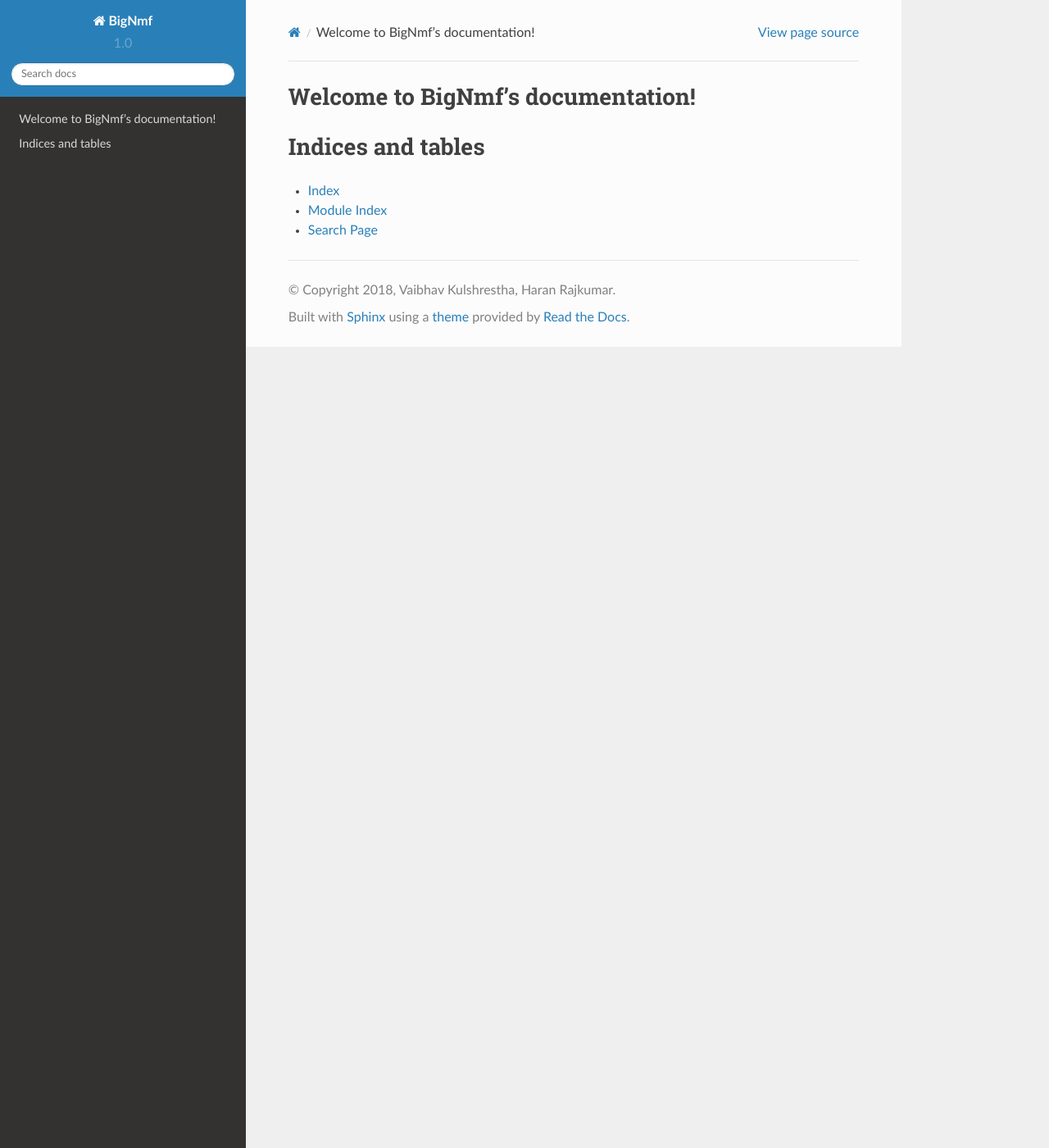
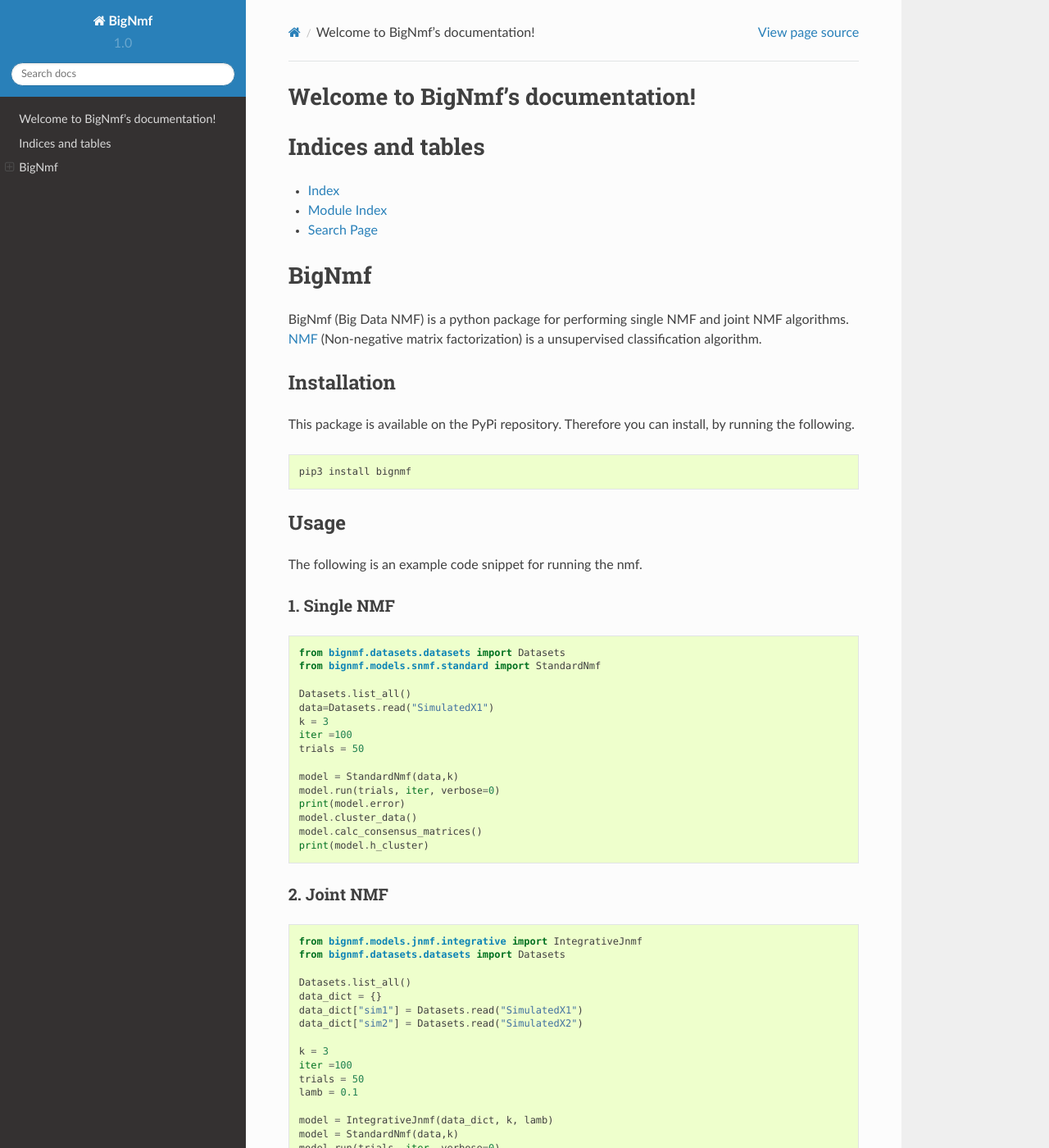
Before and after one commit to thenmf/bignmf, a Sphinx documentation site: the page built from docs/index.rst, in a window 1280 px wide and 1400 px high. Shown: the whole window at 82% size. Built offline with Sphinx 7.4.7 and the Read the Docs theme 2.0.0, drawn with Linux system fonts in a browser that asks for light colours; some of the changed text lies outside the part shown.

Commit message:
Added README to docs index

```diff
--- a/docs/index.rst
+++ b/docs/index.rst
@@ -18,3 +18,74 @@ Indices and tables
 * :ref:`genindex`
 * :ref:`modindex`
 * :ref:`search`
+
+BigNmf
+======
+
+BigNmf (Big Data NMF) is a python package for performing single NMF and
+joint NMF algorithms. `NMF`_ (Non-negative matrix factorization) is a
+unsupervised classification algorithm.
+
+Installation
+------------
+
+This package is available on the PyPi repository. Therefore you can
+install, by running the following.
+
+.. code:: bash
+
+   pip3 install bignmf
+
+Usage
+-----
+
+The following is an example code snippet for running the nmf.
+
+1. Single NMF
+~~~~~~~~~~~~~
+
+.. code:: python
+
+   from bignmf.datasets.datasets import Datasets
+   from bignmf.models.snmf.standard import StandardNmf
+
+   Datasets.list_all()
+   data=Datasets.read("SimulatedX1")
+   k = 3
+   iter =100
+   trials = 50
+
+   model = StandardNmf(data,k)
+   model.run(trials, iter, verbose=0)
+   print(model.error)
+   model.cluster_data()
+   model.calc_consensus_matrices()
+   print(model.h_cluster)
+
+2. Joint NMF
+~~~~~~~~~~~~
+
+.. code:: python
+
+   from bignmf.models.jnmf.integrative import IntegrativeJnmf
+   from bignmf.datasets.datasets import Datasets
+
+   Datasets.list_all()
+   data_dict = {}
+   data_dict["sim1"] = Datasets.read("SimulatedX1")
+   data_dict["sim2"] = Datasets.read("SimulatedX2")
+
+   k = 3
+   iter =100
+   trials = 50
+   lamb = 0.1
+
+   model = IntegrativeJnmf(data_dict, k, lamb)
+   model = StandardNmf(data,k)
+   model.run(trials, iter, verbose=0)
+   print(model.error)
+   model.cluster_data()
+   model.calc_consensus_matrices()
+   print(model.h_cluster)
+
+.. _NMF: https://en.wikipedia.org/wiki/Non-negative_matrix_factorization
```
